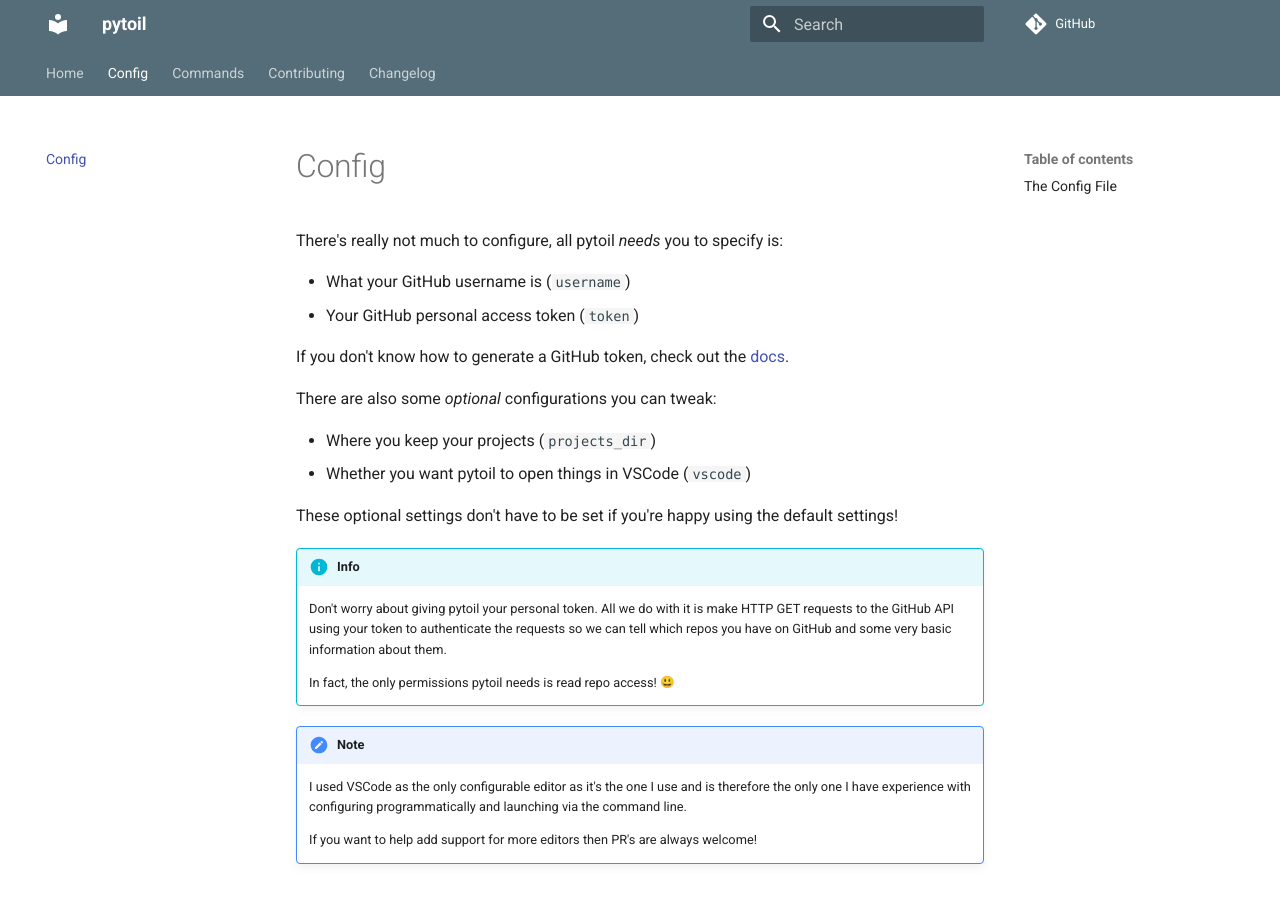
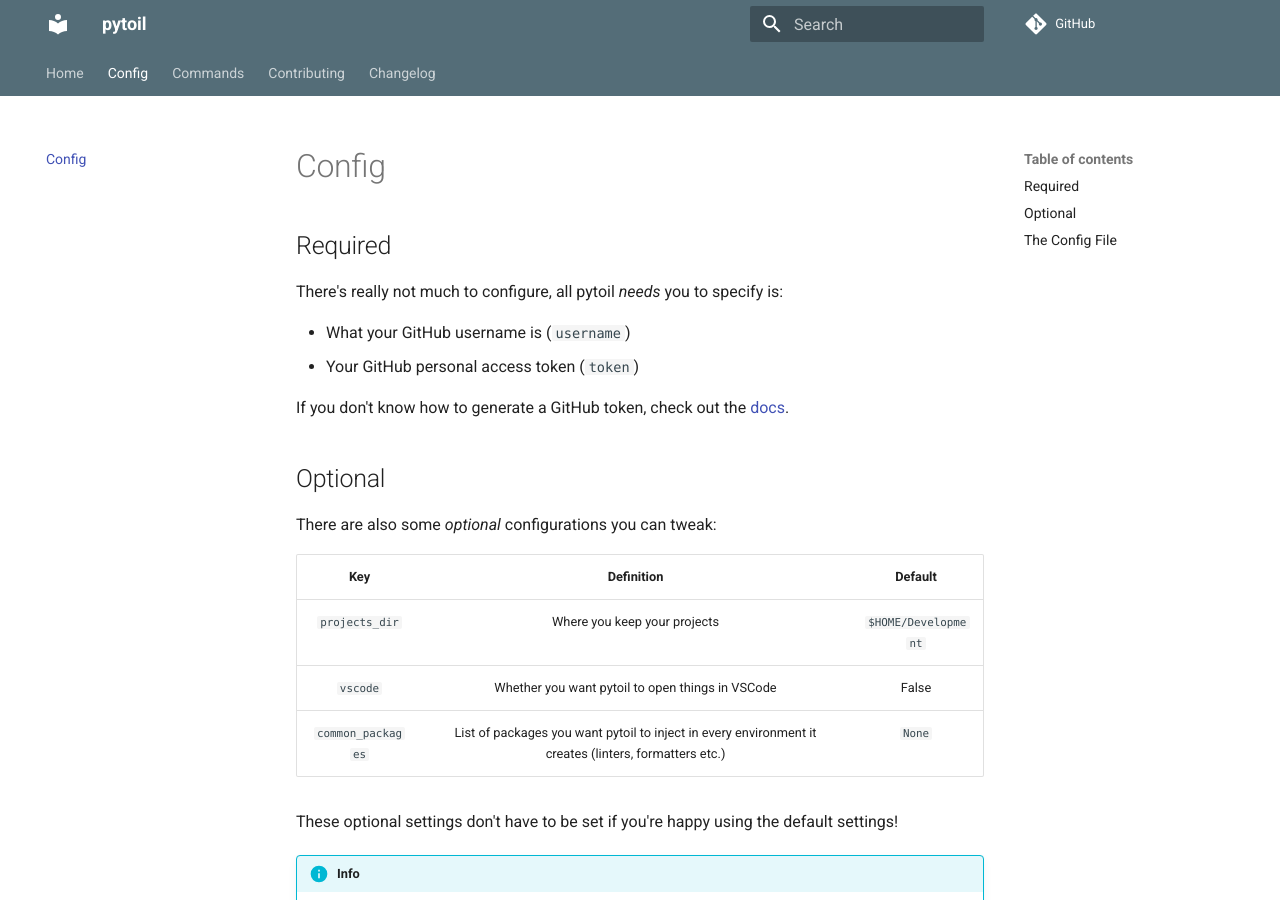
Before and after one commit to FollowTheProcess/pytoil, an MkDocs documentation site: the page built from docs/config.md, in a window 1280 px wide and 900 px high. Built offline with MkDocs 1.6.1 and Material for MkDocs 9.7.7, drawn with Linux system fonts in a browser that asks for light colours; emoji names are drawn with the system emoji font; some web fonts are replaced; comment, search, counter and statistics services are not loaded; some of the changed text lies outside the part shown.

Commit message:
Common packages feature fully implemented

````diff
--- a/docs/config.md
+++ b/docs/config.md
@@ -1,4 +1,6 @@
 # Config
+
+## Required
 
 There's really not much to configure, all pytoil *needs* you to specify is:
 
@@ -7,10 +9,15 @@
 
 If you don't know how to generate a GitHub token, check out the [docs].
 
+## Optional
+
 There are also some *optional* configurations you can tweak:
 
-* Where you keep your projects (`projects_dir`)
-* Whether you want pytoil to open things in VSCode (`vscode`)
+|        Key        |                                              Definition                                               |       Default       |
+| :---------------: | :---------------------------------------------------------------------------------------------------: | :-----------------: |
+|  `projects_dir`   |                                     Where you keep your projects                                      | `$HOME/Development` |
+|     `vscode`      |                           Whether you want pytoil to open things in VSCode                            |        False        |
+| `common_packages` | List of packages you want pytoil to inject in every environment it creates (linters, formatters etc.) |       `None`        |
 
 These optional settings don't have to be set if you're happy using the default settings!
 
@@ -57,6 +64,7 @@
 token: UNSET
 username: UNSET
 vscode: false
+common_packages:
 ```
 
 !!! warning
````
Also changed, not shown: other parts of docs/config.md (+5 -0 lines), CHANGELOG.md (+6 -0 lines), TODO.md (+1 -1 lines), 1 other file.
